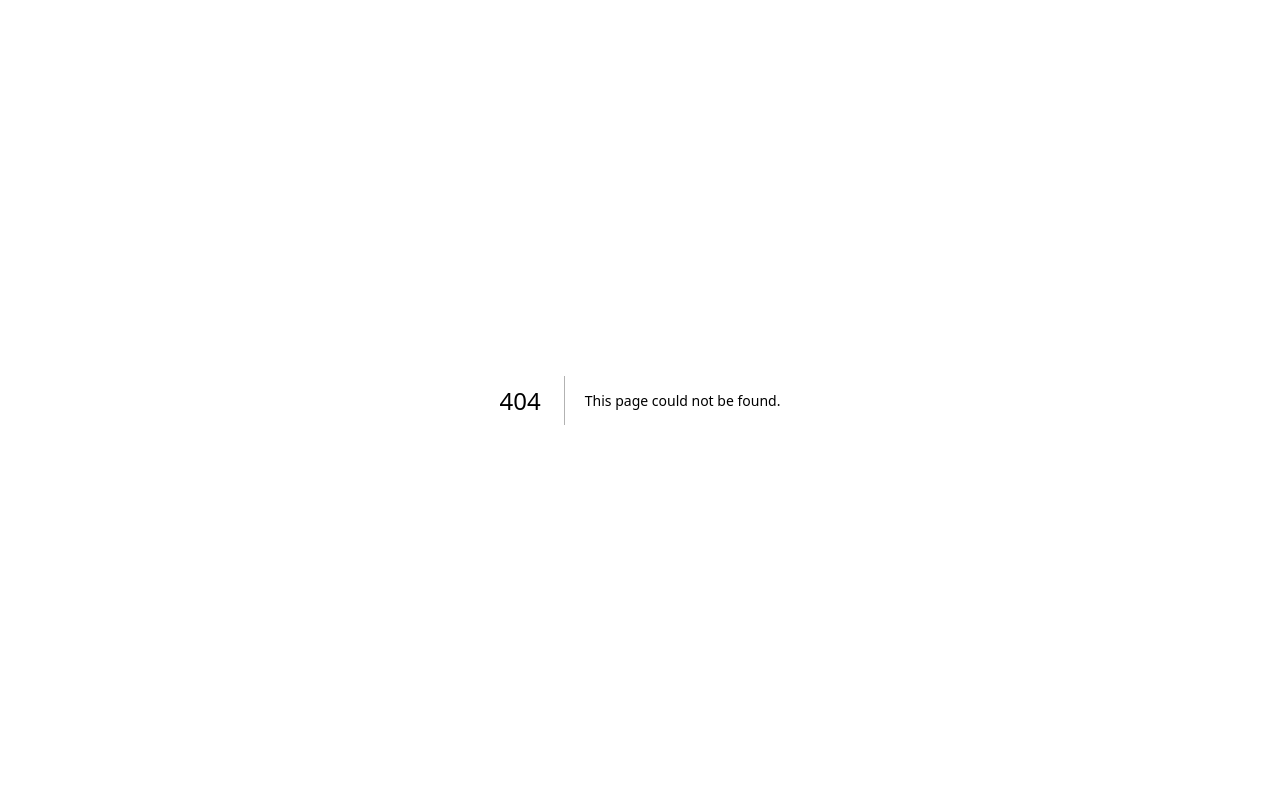
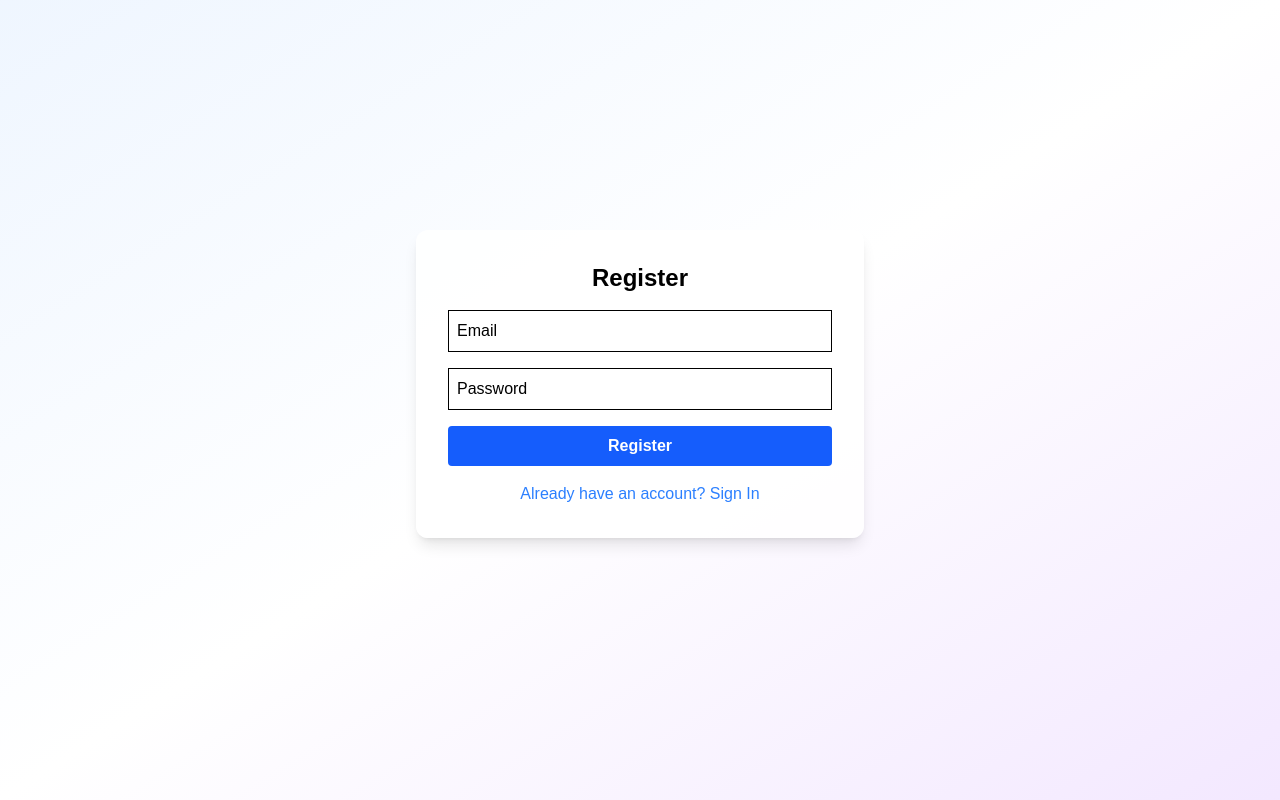
Before and after one commit to TheHakan/idea-generator, a Next.js app: page /auth/register in a window 1280 px wide. Before the commit this address had no page. Built offline with nearby package versions, Linux system fonts and the light colour scheme; no server answers.

Commit message:
Add LoginPage and RegisterPage components with AuthForm integration

```diff
--- /dev/null
+++ b/src/app/auth/login/page.tsx
@@ -0,0 +1,10 @@
+"use client";
+import AuthForm from '../../AuthForm';
+
+export default function LoginPage() {
+  return (
+    <div className="min-h-screen flex items-center justify-center bg-gradient-to-br from-blue-50 via-white to-purple-100">
+      <AuthForm mode="signin" />
+    </div>
+  );
+}
--- /dev/null
+++ b/src/app/auth/register/page.tsx
@@ -0,0 +1,10 @@
+"use client";
+import AuthForm from '../../AuthForm';
+
+export default function RegisterPage() {
+  return (
+    <div className="min-h-screen flex items-center justify-center bg-gradient-to-br from-blue-50 via-white to-purple-100">
+      <AuthForm mode="register" />
+    </div>
+  );
+}
```
